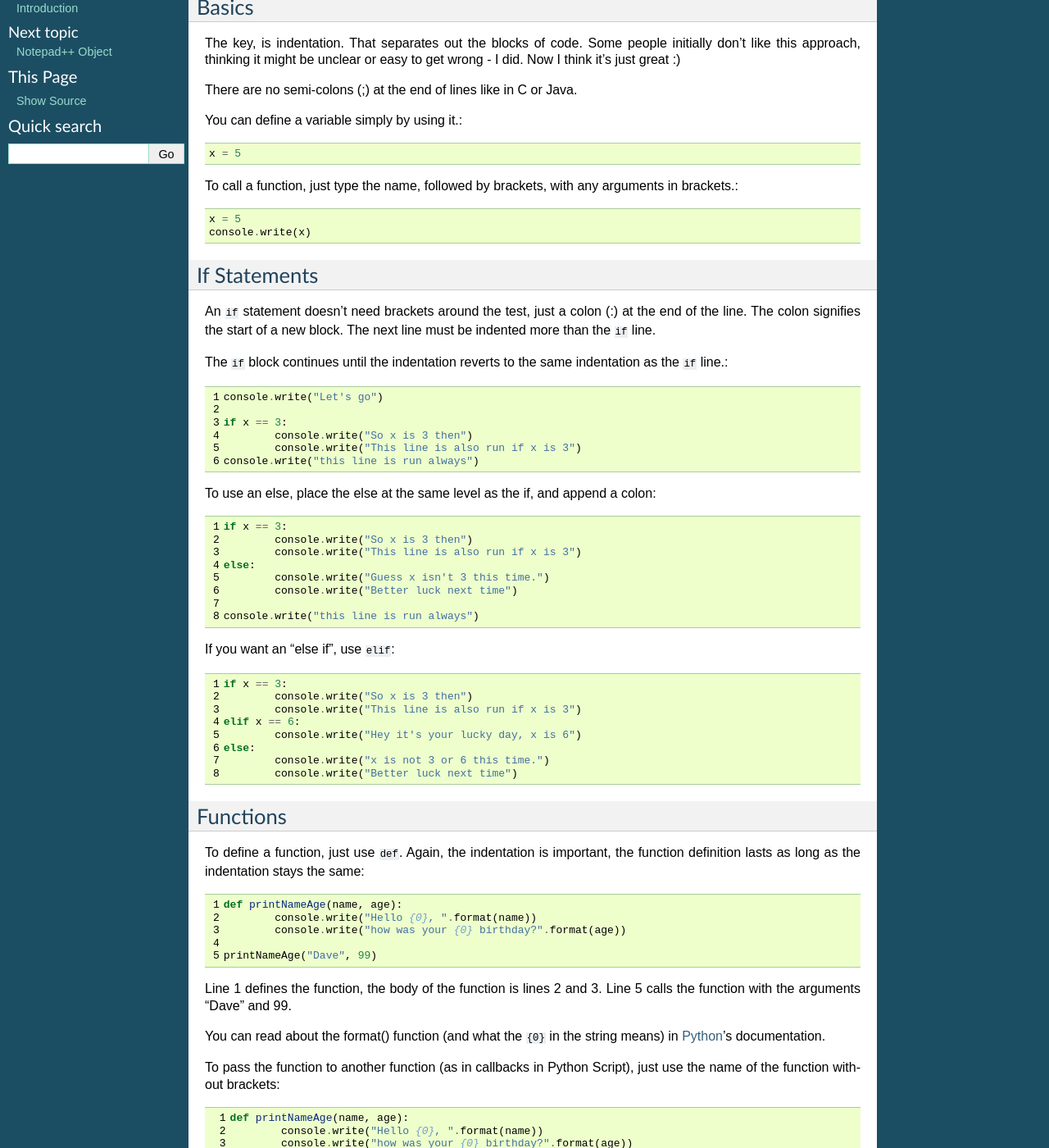
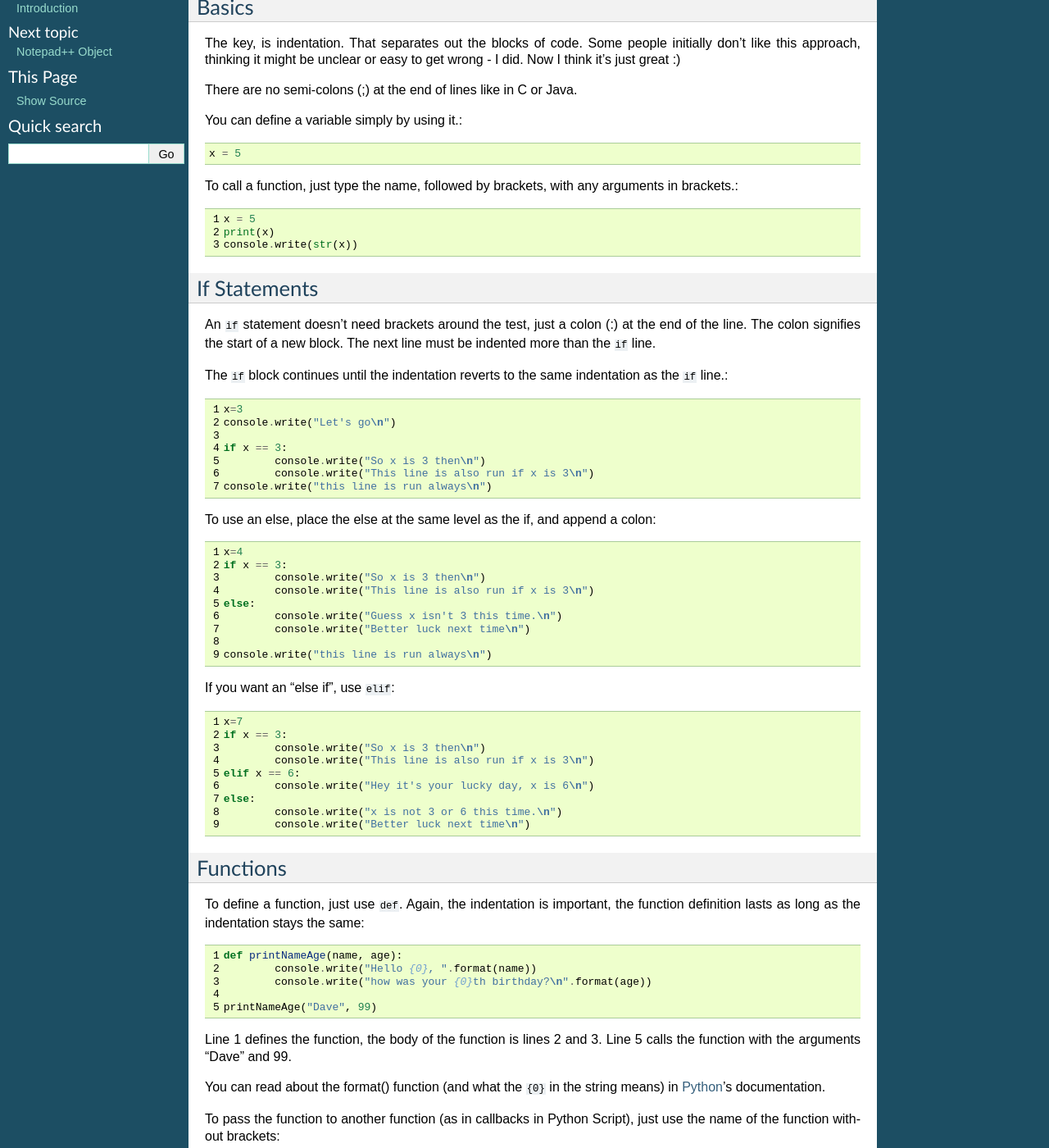
Before and after one commit to bruderstein/PythonScript, a Sphinx documentation site: the page built from docs/source/pythonprimer.rst, in a window 1280 px wide and 1400 px high, scrolled down 221 px. Shown: the whole window at 82% size. Built offline with Sphinx 7.4.7, drawn with Linux system fonts in a browser that asks for light colours; some of the changed text lies outside the part shown.

Commit message:
Update pythonprimer.rst
- replaced `console.write(x)`, where x - integer, `console.write(str(x))`
  - as otherwise get error (TypeError: object of type 'int' has no len()), because console.write only works with strings,
  - By the way, why not just use `print()` everywhere in this Python Primer? Easier to type and to the point of this primer.
- append an "\n" in every string for `console.write`, for clarity of output
- a few typos
- added exception to using `\` in at the end of raw string

```diff
--- a/docs/source/pythonprimer.rst
+++ b/docs/source/pythonprimer.rst
@@ -24,7 +24,8 @@ You can define a variable simply by using it.::
 To call a function, just type the name, followed by brackets, with any arguments in brackets.::
 
 	x = 5
-	console.write(x)
+	print(x)
+	console.write(str(x))
 
 
 If Statements
@@ -34,35 +35,37 @@ An ``if`` statement doesn't need brackets around the test, just a colon (:) at t
 
 The ``if`` block continues until the indentation reverts to the same indentation as the ``if`` line.::
 
-
-	console.write("Let's go")
+	x=3
+	console.write("Let's go\n")
 
 	if x == 3:
-		console.write("So x is 3 then")
-		console.write("This line is also run if x is 3")
-	console.write("this line is run always")
+		console.write("So x is 3 then\n")
+		console.write("This line is also run if x is 3\n")
+	console.write("this line is run always\n")
 
 To use an else, place the else at the same level as the if, and append a colon::
 
+	x=4
 	if x == 3:
-		console.write("So x is 3 then")
-		console.write("This line is also run if x is 3")
+		console.write("So x is 3 then\n")
+		console.write("This line is also run if x is 3\n")
 	else:
-		console.write("Guess x isn't 3 this time.")
-		console.write("Better luck next time")
+		console.write("Guess x isn't 3 this time.\n")
+		console.write("Better luck next time\n")
 
-	console.write("this line is run always")
+	console.write("this line is run always\n")
 
 If you want an "else if", use ``elif``::
 
+	x=7
 	if x == 3:
-		console.write("So x is 3 then")
-		console.write("This line is also run if x is 3")
+		console.write("So x is 3 then\n")
+		console.write("This line is also run if x is 3\n")
 	elif x == 6:
-		console.write("Hey it's your lucky day, x is 6")
+		console.write("Hey it's your lucky day, x is 6\n")
 	else:
-		console.write("x is not 3 or 6 this time.")
-		console.write("Better luck next time")
+		console.write("x is not 3 or 6 this time.\n")
+		console.write("Better luck next time\n")
 
 
 Functions
@@ -72,7 +75,7 @@ To define a function, just use ``def``.  Again, the indentation is important, th
 
 	def printNameAge(name, age):
 		console.write("Hello {0}, ".format(name))
-		console.write("how was your {0} birthday?".format(age))
+		console.write("how was your {0}th birthday?\n".format(age))
 
 	printNameAge("Dave", 99)
 
@@ -87,11 +90,11 @@ To pass the function to another function (as in callbacks in Python Script), jus
 
 	def printNameAge(name, age):
 		console.write("Hello {0}, ".format(name))
-		console.write("how was your {0} birthday?".format(age))
+		console.write("how was your {0}th birthday?\n".format(age))
 
 
-	def callFunc(func)
-		console.write("Calling function...\n")
+	def callFunc(func):
+		console.write("Calling a function...\n")
 		func("Dave", 99)
 
 
@@ -111,6 +114,8 @@ Strings use double or single quotes.  There's no difference, but that helps if y
 
 	someString = "this is a string with a ' single quote inside"
 	someOther  = 'this is a string with a " double quote inside'
+	print(someString)
+	print(someOther)
 
 If you need both, just use ``\`` to escape them::
 
```
Also changed, not shown: other parts of docs/source/pythonprimer.rst (+4 -1 lines).
